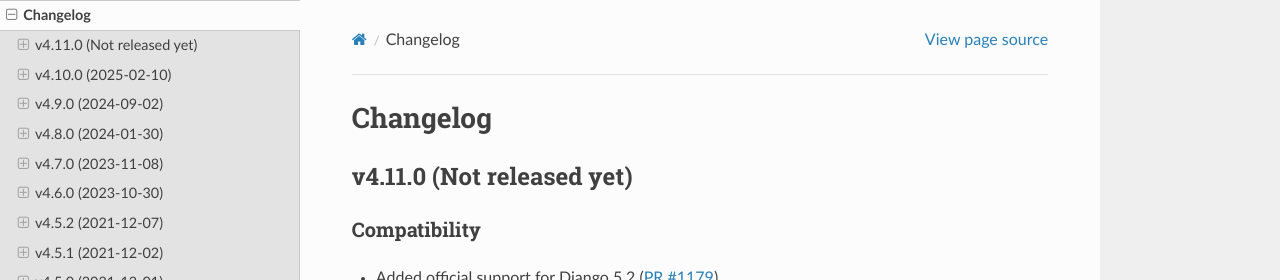
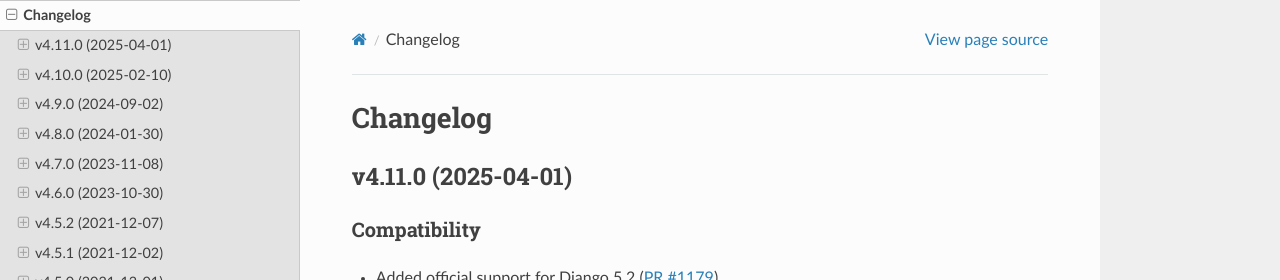
Before and after one commit to pytest-dev/pytest-django, a Sphinx documentation site: the page built from docs/changelog.rst, in a window 1280 px wide and 900 px high. Shown: the top 280 px of the window. Built offline with Sphinx 7.4.7 and the Read the Docs theme 3.1.0, drawn with Linux system fonts in a browser that asks for light colours; cross-references to code outside the pages are shown as plain code.

Commit message:
Release 4.11.0

```diff
--- a/docs/changelog.rst
+++ b/docs/changelog.rst
@@ -1,8 +1,8 @@
 Changelog
 =========
 
-v4.11.0 (Not released yet)
---------------------------
+v4.11.0 (2025-04-01)
+--------------------
 
 Compatibility
 ^^^^^^^^^^^^^
```
